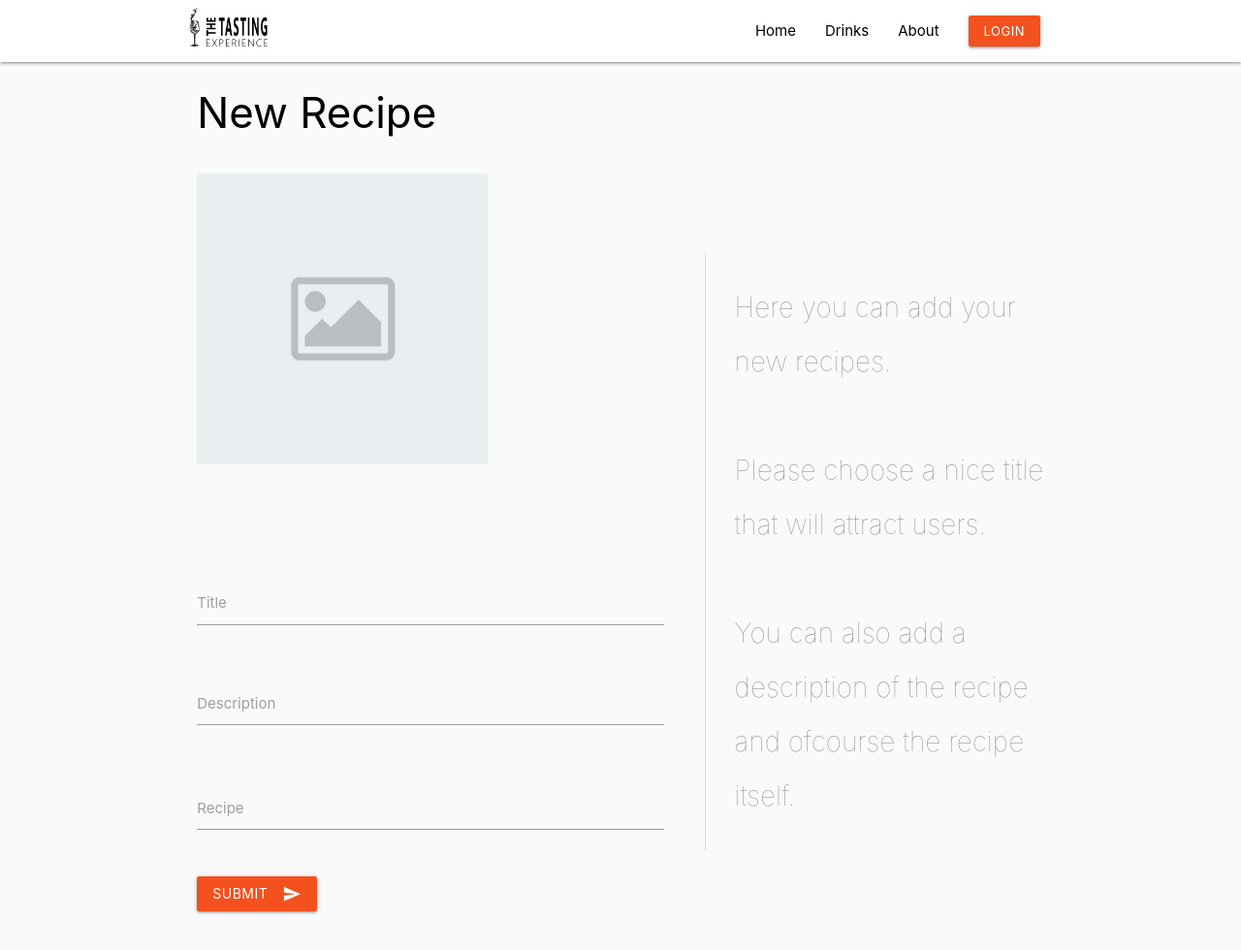
After one commit to Code-Institute-Submissions/ci-3rd-milestone, a Flask app: page /recipe in a window 1280 px wide. The commit adds this page. Shown: the whole page at 97% size. Run offline with Flask 2, Linux system fonts and the light colour scheme.

Commit message:
Added recipe page uploading

```diff
--- a/app.py
+++ b/app.py
@@ -2,13 +2,15 @@ import os
 import pymysql
 import hashlib
 import base64
+import datetime
 from flask import Flask, render_template, request, session, redirect, url_for, jsonify
-from lib.db import new_connection, initialize_db
+from lib.db import new_connection, initialize_db, create_recipe
 from lib.scripts import user_logged_in
 
 # Initialize Flask
 app = Flask(__name__)
-app.secret_key = os.urandom(32)
+# app.secret_key = os.urandom(32)
+app.secret_key = 'KbHRUcjZmYTrfieBoO4185IeJodq41sA'
 
 # Initialize db
 # initialize_db()
@@ -18,14 +20,14 @@ app.secret_key = os.urandom(32)
 def index():
 
     return render_template('index.html',
-                           pageTitle='Home - Tasting Experience',
+                           pageTitle='Home',
                            navBar=False, logged_in=user_logged_in())
 
 # ============================================================================== SIGN UP
 @app.route('/signup', methods=['GET', 'POST'])
 def signup():
     if request.method == 'GET':
-        return render_template('signup.html', pageTitle='Sign Up - Tasting Experience', navBar=True, logged_in=user_logged_in())
+        return render_template('signup.html', pageTitle='Sign Up', navBar=True, logged_in=user_logged_in())
     elif request.method == 'POST':
         # Get form params
         firstname = request.form.get('firstname', None)
@@ -69,7 +71,7 @@ def signup():
 @app.route('/login', methods=['GET', 'POST'])
 def login():
     if request.method == 'GET':
-        return render_template('login.html', pageTitle='Login - Tasting Experience', navBar=True, logged_in=user_logged_in())
+        return render_template('login.html', pageTitle='Login', navBar=True, logged_in=user_logged_in())
     elif request.method == 'POST':
         # Delete user seesion
         session.pop('logged_in', None)
@@ -83,7 +85,7 @@ def login():
 
         try:
             with connection.cursor(pymysql.cursors.DictCursor) as cursor:
-                sql = "SELECT `password` FROM `users` WHERE `email`=%s"
+                sql = "SELECT `password`, `id` FROM `users` WHERE `email`=%s"
                 cursor.execute(sql, (email))
 
                 # Get result
@@ -101,6 +103,11 @@ def login():
                     # Set session
                     session['email'] = email
                     session['logged_in'] = True
+                    session['user_id'] = result['id']
+
+                    # Logs
+                    print('User logged in')
+                    print(session)
 
                     return redirect(url_for('dashboard'))
                 else:
@@ -117,15 +124,19 @@ def logout():
     # Remove logged_in key
     session.pop('logged_in', None)
 
+    # Logs
+    print('User logged out')
+    print(session)
+
     return redirect(url_for('index'))
 
 # ============================================================================== DASHBOARD
 @app.route('/dashboard', methods=['GET'])
 def dashboard():
-    return render_template('dashboard.html', pageTitle='My Dashboard - Tasting Experience', navBar=True, logged_in=user_logged_in())
+    return render_template('dashboard.html', pageTitle='My Dashboard', navBar=True, logged_in=user_logged_in())
 
-
-@app.route('/image', methods=['GET','POST'])
+# ============================================================================== IMAGE
+@app.route('/image', methods=['GET', 'POST'])
 def image():
     if request.method == 'POST':
         print(request.is_json)
@@ -133,23 +144,50 @@ def image():
         print(content['data'])
         data = content['data']
         imgdata = base64.b64decode(data)
-        filename = 'static/images/upload/some_image.jpeg'  # I assume you have a way of picking unique filenames
+        # I assume you have a way of picking unique filenames
+        filename = 'static/images/upload/some_image.jpeg'
         with open(filename, 'wb') as f:
-                f.write(imgdata)
+            f.write(imgdata)
 
         return redirect(url_for('index'))
     if request.method == 'GET':
         print('hoi')
         return 'hoi'
-# imgdata = base64.b64decode(data)
-# filename = 'some_image.jpg'  # I assume you have a way of picking unique filenames
-# with open(filename, 'wb') as f:
-#         f.write(imgdata)
+
+# ============================================================================== RECIPE
+@app.route('/recipe', methods=['GET', 'POST'])
+def recipe():
+    if request.method == 'GET':
+        return render_template('recipe.html', pageTitle='Add Recipe', navBar=True, logged_in=user_logged_in())
+    elif request.method == 'POST':
+        if request.is_json:
+            recipe_data = request.get_json()
+            date_string = datetime.datetime.now().strftime('%c')
+
+            # Get and process image data
+            img_data = base64.b64decode(recipe_data['image_base64'])
+            image_path = 'static/images/upload/recipe-' + \
+                date_string.replace(' ', '-') + '.jpg'
+            with open(image_path, 'wb') as f:
+                f.write(img_data)
+
+            recipe_data['user_id'] = session['user_id']
+            recipe_data['image_path'] = image_path
+
+            # Create new recipe
+            db_operation = create_recipe(recipe_data)
+
+            if db_operation:
+                return redirect(url_for('dashboard'))
+            else:
+                return jsonify(message='Something went wrong during database operation', status='failed')
+        else:
+            return jsonify(message='Please provide json request', status='failed')
 
 # ============================================================================== NOT FOUND
 @app.errorhandler(404)
 def not_found(error):
-    return render_template('not_found.html', pageTitle='Not Found - Tasting Experience', navBar=True, logged_in=user_logged_in()), 404
+    return render_template('not_found.html', pageTitle='Not Found', navBar=True, logged_in=user_logged_in()), 404
 
 
 # Run the webserver
--- a/static/css/styles.css
+++ b/static/css/styles.css
@@ -88,13 +88,14 @@ nav {
 .loader-container {
     position: fixed;
     display: flex;
-    top: 64px;
+    top: 0;
     left: 0;
     right: 0;
-    bottom: 64px;
+    bottom: 0;
     align-items: center;
     justify-content: space-around;
     z-index: 1000;
+    background-color: rgb(245, 80, 30,0.15);
 }
 
 .loader {
@@ -177,10 +178,45 @@ nav {
 }
 
 .title {
-    color: #777;
+    color: #000;
 }
 
 #croppie {
+    position: absolute;
+    top: 0;
     width: 300px;
     height: 300px
 }
+
+.croppie-container {
+    position: relative;
+}
+
+.side-note p {
+    font-weight: 100;
+    font-size: 28px;
+    line-height: 2;
+    color: #9a9696;
+}
+
+.right-border {
+    border-right: 1px solid #dbdbdb;
+}
+
+.left-border {
+    border-left: 1px solid #dbdbdb;
+    padding-left: 2rem !important;
+    margin-left: 2rem !important;
+}
+
+.label-file-input:hover{
+    cursor: pointer;
+}
+
+.croppie-file-input {
+    display: none;
+}
+
+.upload-img {
+    display: inline-block;
+}
--- a/templates/base.html
+++ b/templates/base.html
@@ -4,7 +4,7 @@
 <head>
   <meta charset="utf-8">
   <meta http-equiv="X-UA-Compatible" content="IE=edge">
-  <title>{{ pageTitle }}</title>
+  <title>{{ pageTitle }} - Tasting Experience</title>
   <meta name="viewport" content="width=device-width, initial-scale=1">
   <link rel="shortcut icon" href="{{ url_for('static', filename='images/favicon.ico') }}">
 
@@ -14,8 +14,9 @@
   <!-- Materialize -->
   <link rel="stylesheet" href="https://cdnjs.cloudflare.com/ajax/libs/materialize/1.0.0/css/materialize.min.css">
 
-  <!-- Croppie CSS -->
-  <link rel="stylesheet" href="{{ url_for('static',filename='css/croppie.css') }}">
+  <!-- CSS Block -->
+  {% block css_style %}
+  {% endblock %}
   <!-- Custom CSS -->
   <link rel="stylesheet" href="{{ url_for('static',filename='css/styles.css') }}">
 </head>
@@ -51,6 +52,9 @@
       integrity="sha256-FgpCb/KJQlLNfOu91ta32o/NMZxltwRo8QtmkMRdAu8=" crossorigin="anonymous"></script>
     <script src="https://cdnjs.cloudflare.com/ajax/libs/materialize/1.0.0/js/materialize.min.js"></script>
     <script src="{{ url_for('static', filename='js/app.bundle.js') }}"></script>
+    {% block script %}
+    {% endblock %}
+
 </body>
 
 </html>
--- a/templates/index.html
+++ b/templates/index.html
@@ -4,8 +4,8 @@
     <div class="opaque-overlay"></div>
     <div class="jumbotron">
         <h3>Welcome to The Tasting Experience</h3>
-        <p>Join the community now and subscribe!</p>
-        <a href="{{ url_for('signup') }}" class="waves-effect waves-light btn deep-orange darken-1">Subscribe here</a>
+        <p>Join the community now and sign up!</p>
+        <a href="{{ url_for('signup') }}" class="waves-effect waves-light btn deep-orange darken-1">Sign Up!</a>
     </div>
 </div>
 
--- a/templates/login.html
+++ b/templates/login.html
@@ -48,7 +48,7 @@
         </div>
     </div>
     <div class="row">
-        <p class="note">Not having an account? You can subscribe <a href="/signup"
+        <p class="note">Do you want to sign up? You can click <a href="/signup"
                 class="deep-orange-text text-darken-1">here</a>
             and join our community!</p>
     </div>
--- /dev/null
+++ b/templates/recipe.html
@@ -0,0 +1,71 @@
+{% extends "base.html" %}
+
+<!-- Add croppie css -->
+{% block css_style %}
+<link rel="stylesheet" href="{{ url_for('static',filename='css/croppie.css') }}">
+{% endblock %}
+
+<!-- Page content block -->
+{% block content %}
+<div class="container">
+  <div class="row">
+    <div class="col s12 title">
+      <h3>New Recipe</h3>
+    </div>
+  </div>
+  <div class="row valign-wrapper">
+    <div class=" col m12 l7">
+      <div class="row">
+        <div class="col s12 croppie-container">
+          <label class="label-file-input">
+            <img class="materialboxed responsive-img upload-img" width="300"
+              src="{{ url_for('static',filename='images/placeholder.png') }}">
+            <div id="croppie"></div>
+            <input type="file" class="croppie-file-input" accept="image/*">
+          </label>
+        </div>
+      </div>
+      <div class="row" style="margin-top:100px">
+        <div class="input-field col s12">
+          <input id="title" type="text" name="title">
+          <label for="title">Title</label>
+        </div>
+      </div>
+      <div class="row">
+        <div class="input-field col s12">
+          <textarea id="textarea1" class="materialize-textarea" data-length="250" name="description"></textarea>
+          <label for="textarea1">Description</label>
+        </div>
+      </div>
+      <div class="row">
+        <div class="input-field col s12">
+          <textarea id="textarea2" class="materialize-textarea" data-length="500" name="recipe"></textarea>
+          <label for="textarea2">Recipe</label>
+        </div>
+      </div>
+      <div class="row">
+        <div class="col s12">
+          <button class="btn waves-effect waves-light btn deep-orange darken-1" type="submit" name="action"
+            onclick="TE.addRecipe(this)">Submit
+            <i class="material-icons right">send</i>
+          </button>
+        </div>
+      </div>
+    </div>
+    <div class="col l5 hide-on-med-and-down side-note left-border">
+      <p>Here you can add your new recipes. <br><br>Please choose a nice title that will attract users.<br><br> You can
+        also
+        add a description of the recipe and ofcourse the recipe itself.</p>
+    </div>
+  </div>
+</div>
+{% endblock %}
+
+<!-- Custom script block -->
+{% block script %}
+<script>
+  $(document).ready(function () {
+    $('textarea#textarea1, textarea#textarea2').characterCounter();
+  });
+</script>
+{% endblock %}
```
Also changed, not shown: lib/db.py (+37 -0 lines), static/js/main.js (+74 -12 lines), static/images/upload/some_image.jpeg, static/js/app.bundle.js, 1 other file.
